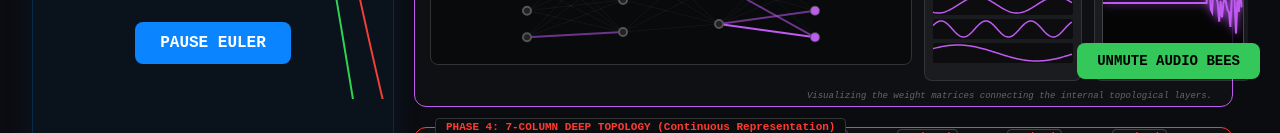
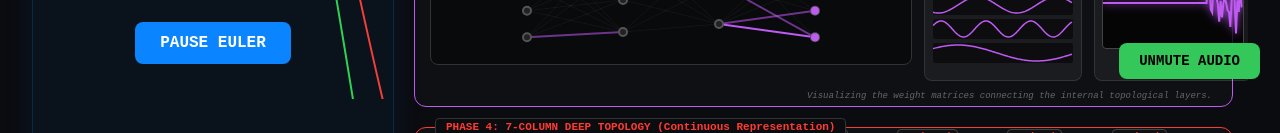
Before and after one commit to norayr-m/drt-generator, a plain HTML site: page index.html in a window 1280 px wide. Shown: the part 701-834 px from the top of the page. Drawn offline with nearby package versions, Linux system fonts and the light colour scheme.

Commit message:
clean internal references from UI

```diff
--- a/index.html
+++ b/index.html
@@ -257,7 +257,7 @@
 
     <!-- Wire routing -->
     <canvas id="bgCanvas"></canvas>
-    <button class="audio-btn" id="audioToggle">UNMUTE AUDIO BEES</button>
+    <button class="audio-btn" id="audioToggle">UNMUTE AUDIO</button>
 
     <script>
         // MODAL LOGIC
```
